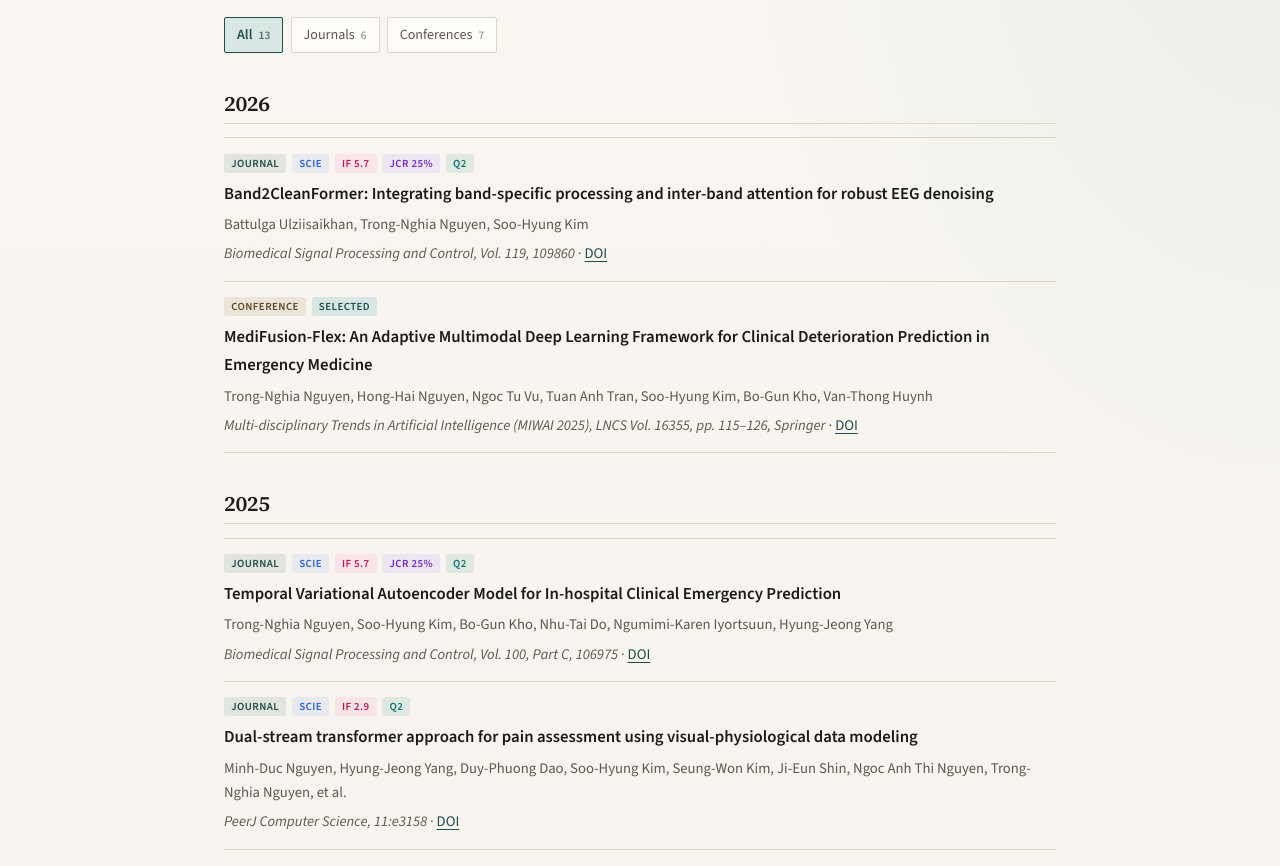
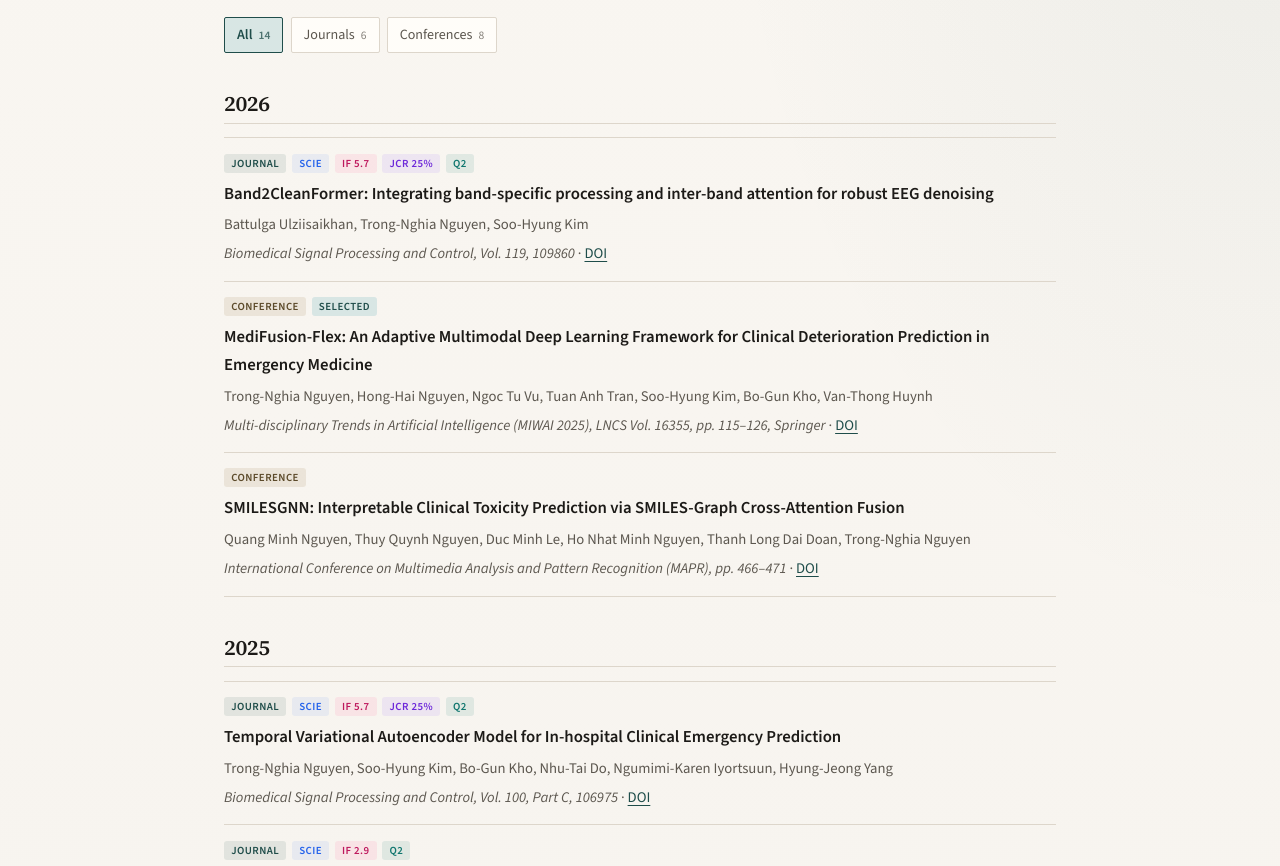
Before and after one commit to nghianguyen7171/nghianguyen7171.github.io, an Astro site: page /publications in a window 1280 px wide. Shown: the part 231-1097 px from the top of the page. Built offline with nearby package versions, Linux system fonts and the light colour scheme; Astro itself is replaced by a stand-in of ours.

Commit message:
Add SMILESGNN MAPR 2026 conference paper.
Co-authored-by: Cursor <cursoragent@cursor.com>

```diff
--- a/src/data/publications.ts
+++ b/src/data/publications.ts
@@ -47,6 +47,18 @@ export const publications: Publication[] = [
     url: 'https://link.springer.com/chapter/10.1007/978-981-95-4963-4_10',
     doi: '10.1007/978-981-95-4963-4_10',
     selected: true,
+  },
+  {
+    title:
+      'SMILESGNN: Interpretable Clinical Toxicity Prediction via SMILES-Graph Cross-Attention Fusion',
+    authors:
+      'Quang Minh Nguyen, Thuy Quynh Nguyen, Duc Minh Le, Ho Nhat Minh Nguyen, Thanh Long Dai Doan, Trong-Nghia Nguyen',
+    venue:
+      'International Conference on Multimedia Analysis and Pattern Recognition (MAPR), pp. 466–471',
+    year: 2026,
+    type: 'conference',
+    url: 'https://ieeexplore.ieee.org/document/11685822',
+    doi: '10.1109/MAPR72750.2026.11685822',
   },
   {
     title: 'Temporal Variational Autoencoder Model for In-hospital Clinical Emergency Prediction',
```
Also changed, not shown: backup-context.md (+7 -2 lines).
